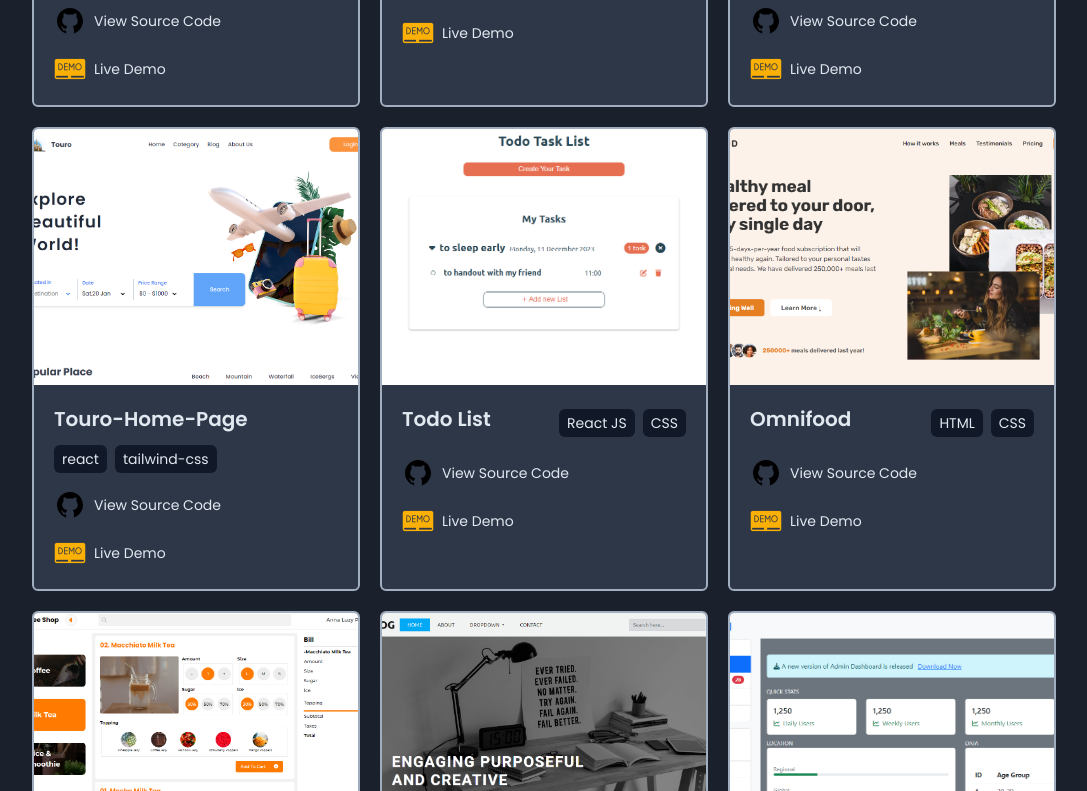
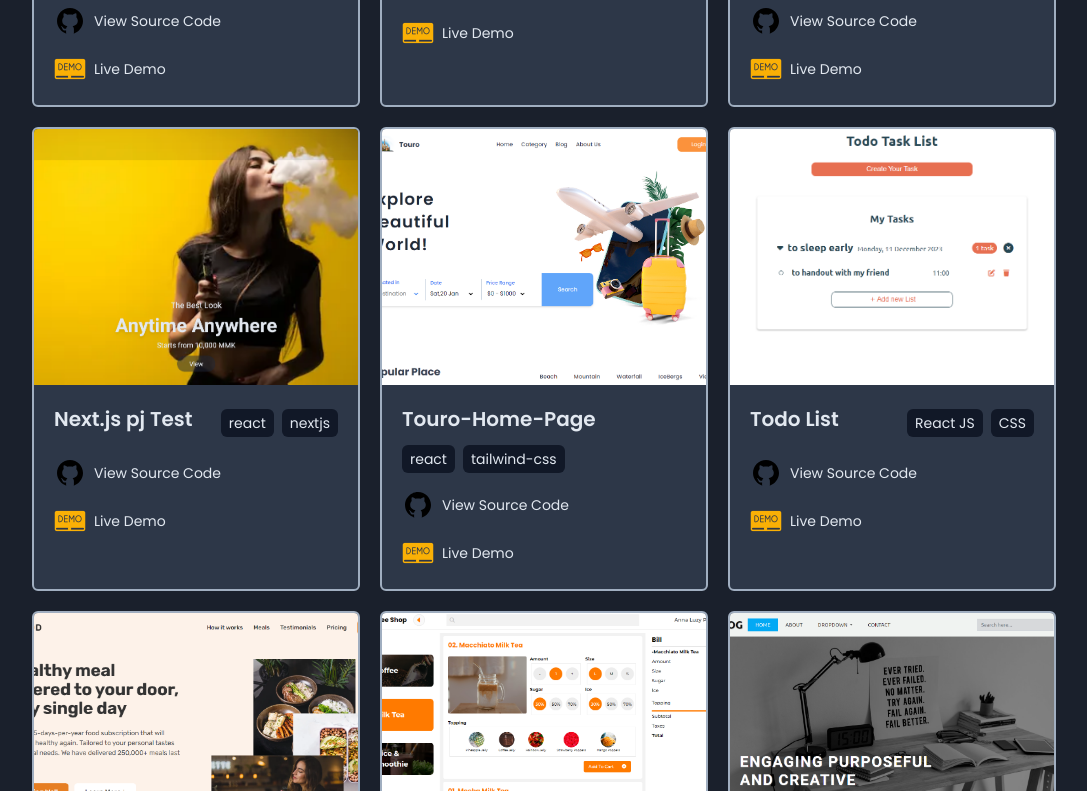
Before and after one commit to DaisyPwint/my-portfolio, a React (Vite) app: page /projects in a window 1280 px wide. Shown: the part 586-1377 px from the top of the page, without its empty margins (96-1183 px from the left). Built offline with nearby package versions, Linux system fonts and the light colour scheme; a web font is replaced by a local one.

Commit message:
added: new pj link

```diff
--- a/src/data/projects.js
+++ b/src/data/projects.js
@@ -7,6 +7,7 @@ import NextelUser from '../assets/nextel-userview.png';
 import NextelDashboard from '../assets/nextel-dashboard.png';
 import BrewHaven from '../assets/brew-haven.png';
 import Touro from '../assets/touro-homepage.png';
+import Shopdoora from '../assets/shopdoora-test.png'
 
 const projects = [
     {
@@ -14,28 +15,35 @@ const projects = [
         img: NextelUser,
         tech: ['redux-toolkit','react-Router','tailwind-css','antd'],
         workUrl: 'https://github.com/DaisyPwint/NexTel-UserView/tree/with-dummy',
-        demoUrl: 'https://phoo-nextel-userview.netlify.app/'
+        demoUrl: 'https://nextel-userview.vercel.app/'
     },
     {
         name: 'Nextel Hotel Dashboard',
         img: NextelDashboard,
         tech: ['redux-toolkit','react-Router','antd'],
         workUrl: 'https://github.com/DaisyPwint/Nextel-admin-dashboard/tree/with-dummy',
-        demoUrl: 'https://phoo-nextel-dashboard.netlify.app/'
+        demoUrl: 'https://nextel-admin-dashboard.vercel.app/'
     },
     {
         name: 'Brew Haven',
         img: BrewHaven,
         tech: ['redux-toolkit','react-Router','tailwind-css'],
         workUrl: 'https://github.com/DaisyPwint/Brew-Haven-Coffee-Shop',
-        demoUrl: 'https://phoo-brew-haven.netlify.app/'
+        demoUrl: 'https://brew-haven-coffee-shop.vercel.app/'
+    },
+    {
+        name: 'Next.js pj Test',
+        img: Shopdoora,
+        tech: ['react','nextjs'],
+        workUrl: 'https://github.com/DaisyPwint/Shopdoora-test',
+        demoUrl: 'https://shopdoora-test-pi.vercel.app/'
     },
     {
         name: 'Touro-Home-Page',
         img: Touro,
         tech: ['react','tailwind-css'],
         workUrl: 'https://github.com/DaisyPwint/Touro-Home-Page',
-        demoUrl: 'https://phoo-touro.netlify.app/'
+        demoUrl: 'https://touro-home-page.vercel.app/'
     },
     {
         name: 'Todo List',
```
Also changed, not shown: src/assets/shopdoora-test.png (added).
